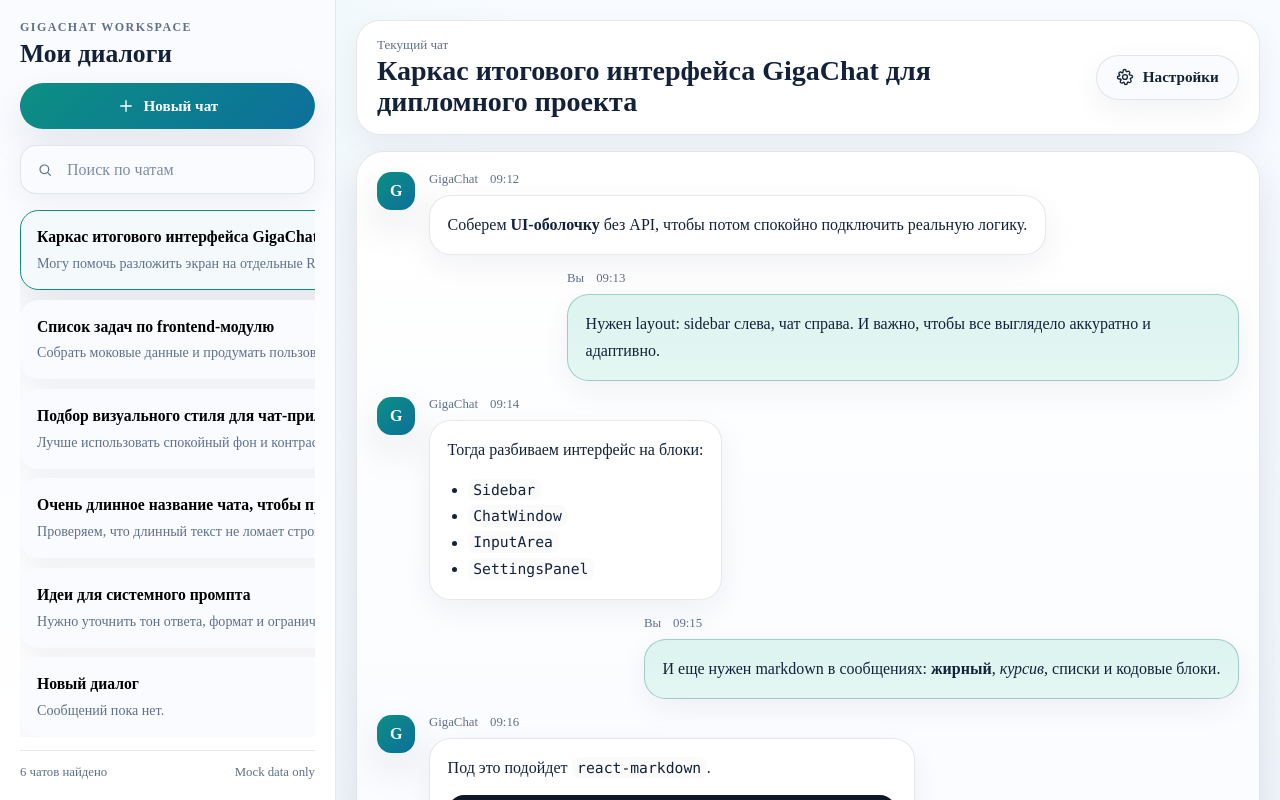
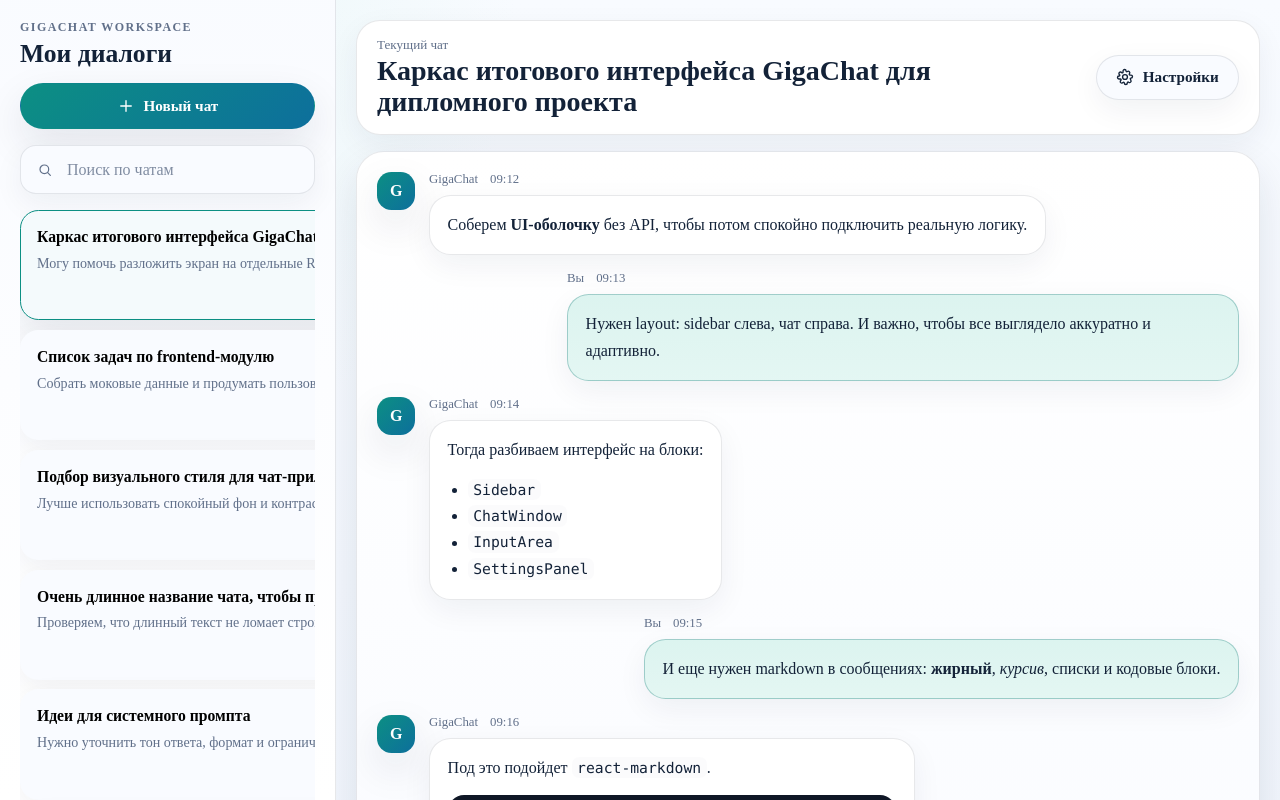
Before and after one commit to DrozdovNikolai/mipt-fe-fundamentals-template, a React (Vite) app: page / in a window 1280 px wide. Both pictures are taken after typing "Sample123" into the empty fields and a click on the button "Войти". Shown: the top 800 px of the page. Built offline with nearby package versions, Linux system fonts and the light colour scheme.

Commit message:
feat: enhance chat components with improved structure and styling

```diff
--- a/src/components/chat/Message.tsx
+++ b/src/components/chat/Message.tsx
@@ -1,16 +1,17 @@
 import { useEffect, useState } from "react";
 import ReactMarkdown from "react-markdown";
-import type { MessageData } from "../../types/chat";
+import type { MessageData, MessageVariant } from "../../types/chat";
 import { Icon } from "../ui/Icon";
 import styles from "./Message.module.css";
 
 interface MessageProps {
   message: MessageData;
+  variant: MessageVariant;
 }
 
-export function Message({ message }: MessageProps) {
+export function Message({ message, variant }: MessageProps) {
   const [copied, setCopied] = useState(false);
-  const isAssistant = message.role === "assistant";
+  const isAssistant = variant === "assistant";
 
   useEffect(() => {
     if (!copied) {
--- a/src/components/chat/MessageList.tsx
+++ b/src/components/chat/MessageList.tsx
@@ -24,7 +24,7 @@
   return (
     <div className={styles.list} ref={containerRef}>
       {messages.map((message) => (
-        <Message key={message.id} message={message} />
+        <Message key={message.id} message={message} variant={message.role} />
       ))}
       <TypingIndicator isVisible={showTyping} />
     </div>
--- a/src/components/sidebar/ChatItem.module.css
+++ b/src/components/sidebar/ChatItem.module.css
@@ -1,12 +1,16 @@
 .item {
   position: relative;
+  list-style: none;
+}
+
+.trigger {
   display: grid;
   gap: 0.45rem;
   width: 100%;
   border: 1px solid transparent;
   border-radius: 1.15rem;
   background: var(--color-surface);
-  padding: 1rem;
+  padding: 1rem 1rem 2.9rem;
   text-align: left;
   transition:
     border-color 180ms ease,
@@ -16,14 +20,18 @@
   box-shadow: var(--shadow-sm);
 }
 
-.item:hover,
-.item:focus-visible {
+.trigger:hover,
+.trigger:focus-visible {
   border-color: color-mix(in srgb, var(--color-accent) 28%, var(--color-border));
   transform: translateY(-1px);
   box-shadow: var(--shadow-md);
 }
 
-.active {
+.trigger:focus-visible {
+  outline: none;
+}
+
+.active .trigger {
   border-color: var(--color-accent);
   background: color-mix(in srgb, var(--color-accent-soft) 16%, var(--color-surface));
   box-shadow: var(--shadow-md);
@@ -38,9 +46,9 @@
 .title {
   min-width: 0;
   flex: 1;
-  margin: 0;
   overflow: hidden;
   font-size: 0.98rem;
+  font-weight: 700;
   line-height: 1.25;
   text-overflow: ellipsis;
   white-space: nowrap;
@@ -53,7 +61,7 @@
 }
 
 .preview {
-  margin: 0;
+  display: block;
   color: var(--color-text-muted);
   font-size: 0.88rem;
   line-height: 1.35;
--- a/src/components/sidebar/ChatItem.tsx
+++ b/src/components/sidebar/ChatItem.tsx
@@ -10,38 +10,26 @@
 
 export function ChatItem({ chat, active, onClick }: ChatItemProps) {
   return (
-    <button
-      className={[styles.item, active ? styles.active : ""].filter(Boolean).join(" ")}
-      onClick={onClick}
-      type="button"
-    >
-      <div className={styles.row}>
-        <h3 className={styles.title} title={chat.title}>
-          {chat.title}
-        </h3>
-        <time className={styles.date}>{chat.updatedAt}</time>
-      </div>
+    <li className={[styles.item, active ? styles.active : ""].filter(Boolean).join(" ")}>
+      <button className={styles.trigger} onClick={onClick} type="button">
+        <span className={styles.row}>
+          <span className={styles.title} title={chat.title}>
+            {chat.title}
+          </span>
+          <time className={styles.date}>{chat.updatedAt}</time>
+        </span>
 
-      <p className={styles.preview}>{chat.preview}</p>
+        <span className={styles.preview}>{chat.preview}</span>
+      </button>
 
       <div className={styles.actions}>
-        <button
-          aria-label="Редактировать чат"
-          className={styles.iconButton}
-          onClick={(event) => event.stopPropagation()}
-          type="button"
-        >
+        <button aria-label="Редактировать чат" className={styles.iconButton} type="button">
           <Icon name="edit" size={16} />
         </button>
-        <button
-          aria-label="Удалить чат"
-          className={styles.iconButton}
-          onClick={(event) => event.stopPropagation()}
-          type="button"
-        >
+        <button aria-label="Удалить чат" className={styles.iconButton} type="button">
           <Icon name="trash" size={16} />
         </button>
       </div>
-    </button>
+    </li>
   );
 }
--- a/src/components/sidebar/ChatList.module.css
+++ b/src/components/sidebar/ChatList.module.css
@@ -1,8 +1,10 @@
 .list {
   display: grid;
   gap: 0.6rem;
+  margin: 0;
   overflow-y: auto;
-  padding-right: 0.25rem;
+  padding: 0 0.25rem 0 0;
+  list-style: none;
 }
 
 .empty {
--- a/src/components/sidebar/ChatList.tsx
+++ b/src/components/sidebar/ChatList.tsx
@@ -19,7 +19,7 @@
   }
 
   return (
-    <div className={styles.list}>
+    <ul className={styles.list}>
       {chats.map((chat) => (
         <ChatItem
           active={chat.id === activeChatId}
@@ -28,6 +28,6 @@
           onClick={() => onSelectChat(chat.id)}
         />
       ))}
-    </div>
+    </ul>
   );
 }
```
